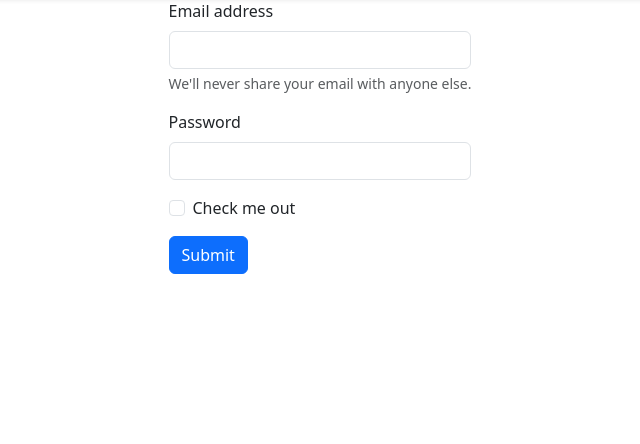
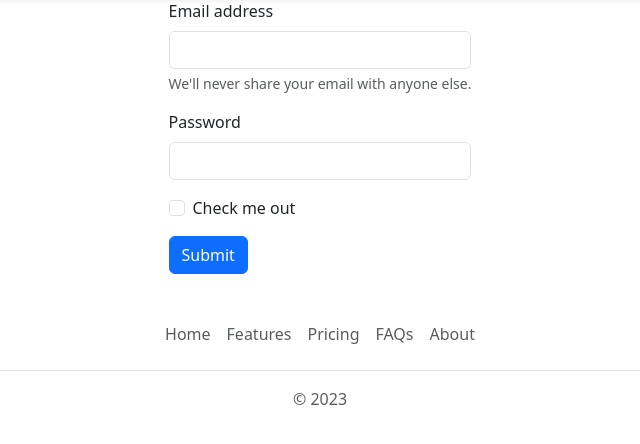
Before and after one commit to josecome/django-login-and-registration-master, a Django app: page /login/ in a window 1280 px wide. Shown: the part 57-501 px from the top of the page, without its empty margins (320-960 px from the left). Run offline with Django 4.2, Linux system fonts and the light colour scheme.

Commit message:
Footer added

```diff
--- a/users/templates/base.html
+++ b/users/templates/base.html
@@ -94,6 +94,7 @@
                 <h3>Loading...</h3>
             {% endblock content %}
         </main>
+        {% include 'footer.html' %}
         <script src="https://cdn.jsdelivr.net/npm/bootstrap@5.3.0-alpha1/dist/js/bootstrap.bundle.min.js"
                 integrity="sha384-w76AqPfDkMBDXo30jS1Sgez6pr3x5MlQ1ZAGC+nuZB+EYdgRZgiwxhTBTkF7CXvN"
                 crossorigin="anonymous"></script>
--- /dev/null
+++ b/users/templates/footer.html
@@ -0,0 +1,12 @@
+<div class="container">
+    <footer class="py-3 my-4">
+      <ul class="nav justify-content-center border-bottom pb-3 mb-3">
+        <li class="nav-item"><a href="#" class="nav-link px-2 text-body-secondary">Home</a></li>
+        <li class="nav-item"><a href="#" class="nav-link px-2 text-body-secondary">Features</a></li>
+        <li class="nav-item"><a href="#" class="nav-link px-2 text-body-secondary">Pricing</a></li>
+        <li class="nav-item"><a href="#" class="nav-link px-2 text-body-secondary">FAQs</a></li>
+        <li class="nav-item"><a href="#" class="nav-link px-2 text-body-secondary">About</a></li>
+      </ul>
+      <p class="text-center text-body-secondary">&copy; 2023</p>
+    </footer>
+  </div>
```
